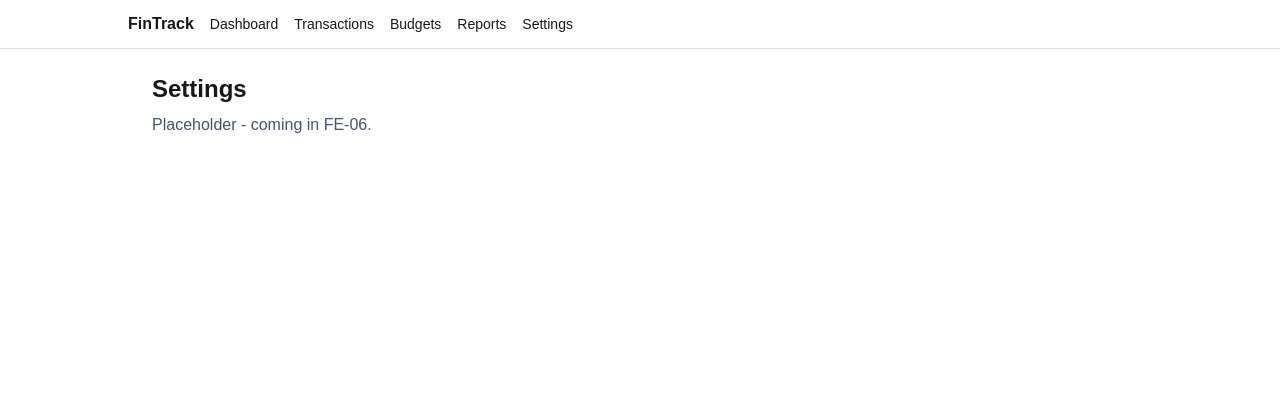
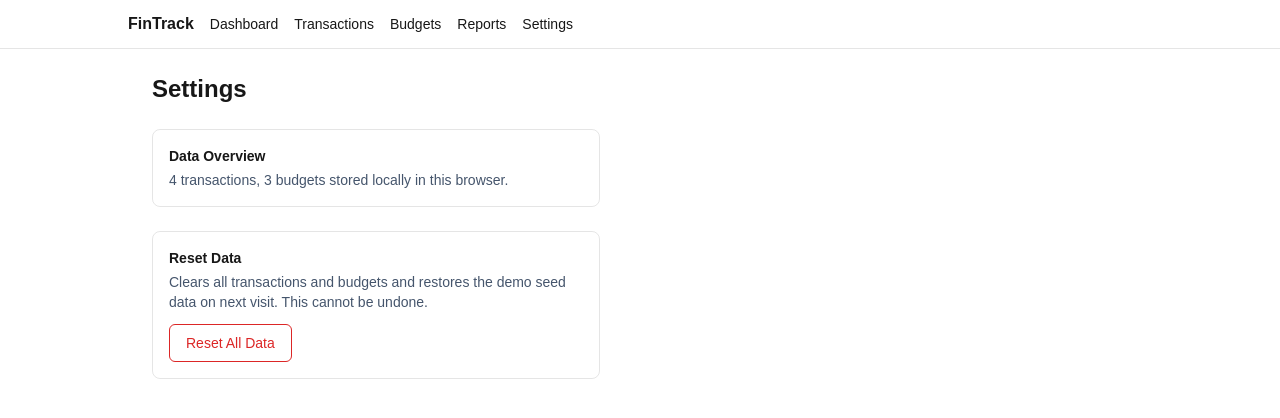
Before and after one commit to Umaimk/personalfinancetracker, a Next.js app: page /settings in a window 1280 px wide. Shown: the top 418 px of the page. Built offline with nearby package versions, Linux system fonts and the light colour scheme.

Commit message:
Add Settings page with data overview and reset functionality

```diff
--- a/app/settings/page.tsx
+++ b/app/settings/page.tsx
@@ -1,8 +1,81 @@
+"use client";
+
+import { useEffect, useState } from "react";
+import { getTransactions } from "@/lib/transactions";
+import { getBudgets } from "@/lib/budgets";
+
 export default function SettingsPage() {
+  const [confirmingReset, setConfirmingReset] = useState(false);
+  const [resetDone, setResetDone] = useState(false);
+  const [counts, setCounts] = useState({ transactions: 0, budgets: 0 });
+
+  useEffect(() => {
+    setCounts({
+      transactions: getTransactions().length,
+      budgets: getBudgets().length,
+    });
+  }, [resetDone]);
+
+  function handleResetData() {
+    localStorage.removeItem("fintrack:transactions");
+    localStorage.removeItem("fintrack:budgets");
+    setResetDone(true);
+    setConfirmingReset(false);
+  }
+
   return (
     <div>
       <h1 className="text-2xl font-bold">Settings</h1>
-      <p className="mt-2 text-slate-600">Placeholder - coming in FE-06.</p>
+
+      <div className="mt-6 max-w-md space-y-6">
+        <div className="rounded-lg border border-black/10 p-4">
+          <h2 className="text-sm font-semibold">Data Overview</h2>
+          <p className="mt-1 text-sm text-slate-600">
+            {counts.transactions} transaction{counts.transactions !== 1 ? "s" : ""},{" "}
+            {counts.budgets} budget{counts.budgets !== 1 ? "s" : ""} stored locally in this
+            browser.
+          </p>
+        </div>
+
+        <div className="rounded-lg border border-black/10 p-4">
+          <h2 className="text-sm font-semibold">Reset Data</h2>
+          <p className="mt-1 text-sm text-slate-600">
+            Clears all transactions and budgets and restores the demo seed data on next visit.
+            This cannot be undone.
+          </p>
+
+          {resetDone && (
+            <p role="status" className="mt-2 rounded-md bg-income/10 px-3 py-2 text-sm text-income">
+              Data reset. Reload any page to see fresh demo data.
+            </p>
+          )}
+
+          {!confirmingReset ? (
+            <button
+              onClick={() => setConfirmingReset(true)}
+              className="mt-3 rounded-md border border-expense px-4 py-2 text-sm font-medium text-expense hover:bg-red-50"
+            >
+              Reset All Data
+            </button>
+          ) : (
+            <div className="mt-3 flex items-center gap-3">
+              <span className="text-sm text-slate-600">Are you sure?</span>
+              <button
+                onClick={handleResetData}
+                className="rounded-md bg-expense px-3 py-1.5 text-sm font-medium text-white hover:opacity-90"
+              >
+                Yes, reset
+              </button>
+              <button
+                onClick={() => setConfirmingReset(false)}
+                className="rounded-md border border-black/15 px-3 py-1.5 text-sm font-medium hover:bg-black/5"
+              >
+                Cancel
+              </button>
+            </div>
+          )}
+        </div>
+      </div>
     </div>
   );
 }
```
